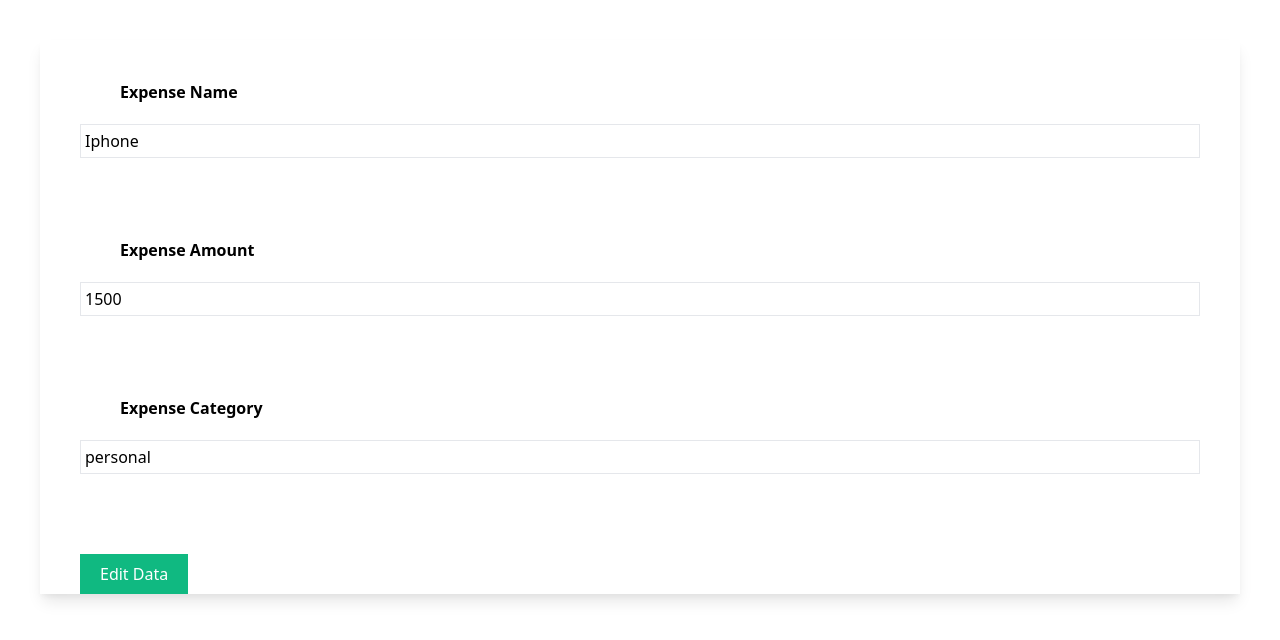
After one commit to aswinikumar0509/Expense-Tracker, a Django app: page /edit/1 in a window 1280 px wide. The commit adds this page. Shown: the top 640 px of the page. Run offline with Django 4.2, Linux system fonts and the light colour scheme; data comes from the database, SQL or seed files in the repository; both versions use the stored data as it was after the commit; style sheets or scripts are compiled from the project's sources.

Commit message:
edit feature

```diff
--- /dev/null
+++ b/myapp/templates/myapp/edit.html
@@ -0,0 +1,48 @@
+{%extends 'myapp/base.html'%}
+{%block body%}
+
+<form method="post" class="shadow-lg m-10">
+    {%csrf_token%}
+
+    <div class="px-10 py-10">
+        <div class="mx-10">
+            <div class="mb-5">
+                <label class="font-semibold">Expense Name</label>
+            </div>
+        </div>
+        <div class="border p-1">
+            {{expense_form.name}}
+
+        </div>
+    </div>
+
+    <div class="px-10 py-10">
+        <div class="mx-10">
+            <div class="mb-5">
+                <label class="font-semibold">Expense Amount</label>
+            </div>
+        </div>
+        <div class="border p-1">
+            {{expense_form.amount}}
+
+        </div>
+    </div>
+
+    <div class="px-10 py-10">
+        <div class="mx-10">
+            <div class="mb-5">
+                <label class="font-semibold">Expense Category</label>
+            </div>
+        </div>
+        <div class="border p-1">
+            {{expense_form.category}}
+
+        </div>
+    </div>
+    <!-- {{expense_form}} -->
+     <div class="mx-10 mt-10 mb-10">
+        <button type="submit" class="bg-green-500 px-5 py-2 text-white">Edit Data</button>
+
+     </div>
+</form>
+{% endblock %}
--- a/myapp/urls.py
+++ b/myapp/urls.py
@@ -4,5 +4,7 @@ from . import views
 
 urlpatterns = [
     path("", views.index , name='index'),
+    path("edit/<int:id>",views.edit,name="edit"),
+    path("delete/<int:id>",views.delete,name="delete"),
 
 ]
--- a/myapp/views.py
+++ b/myapp/views.py
@@ -1,4 +1,4 @@
-from django.shortcuts import render
+from django.shortcuts import render,redirect
 from .forms import ExpenseForm
 from .models import Expense
 
@@ -19,3 +19,24 @@ def index(request):
 
 
     return render(request,'myapp/index.html',{'expense_form':expense_form,'expenses':expenses})
+
+def edit(request,id):
+    expense = Expense.objects.get(id=id)
+    expense_form=ExpenseForm(instance=expense)
+    if request.method=="POST":
+        expense = Expense.objects.get(id=id)
+        form  = ExpenseForm(request.POST,instance=expense)
+        if form.is_valid():
+            form.save()
+            return redirect('index')
+
+    return render(request,'myapp/edit.html',{'expense_form':expense_form})
+
+
+
+def delete(request,id):
+    if request.method=='POST' and 'delete' in request.POST:
+        expense = Expense.objects.get(id=id)
+        expense.delete()
+
+    return redirect('index')
```
Also changed, not shown: myapp/templates/myapp/index.html (+10 -2 lines), db.sqlite3, myapp/static/myapp/images/8725775_edit_icon.png (added).
